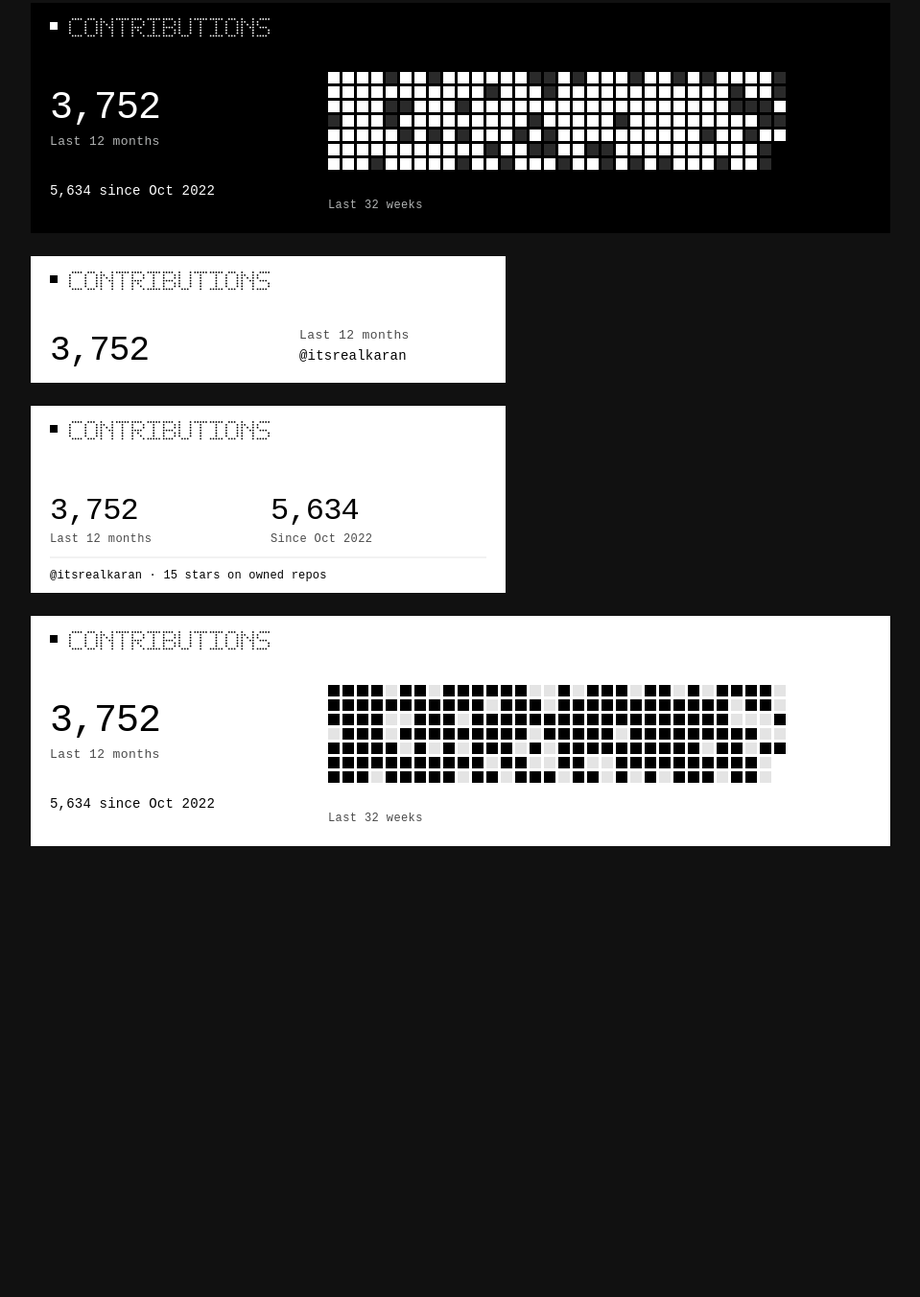
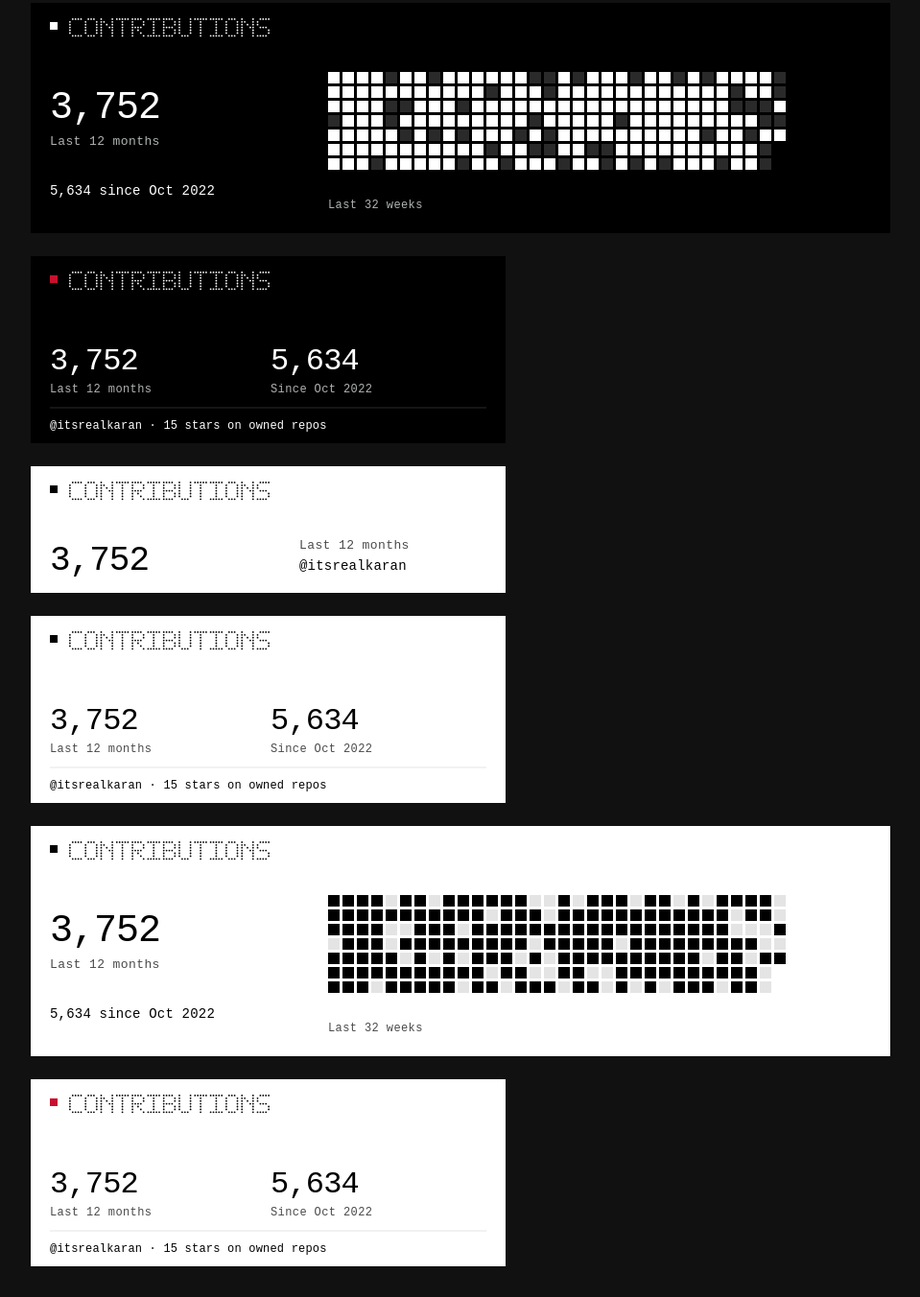
Before and after one commit to itsrealkaran/nothing-github-contributions, a plain HTML site: page index.html in a window 1280 px wide. Shown: the part 404-1756 px from the top of the page at 96% size, without its empty margins (0-959 px from the left). Before the commit the page ends 1318 px from the top, so only its background shows below. Drawn offline with Linux system fonts and the light colour scheme.

Commit message:
docs: preview the red title mark

```diff
--- a/index.html
+++ b/index.html
@@ -6,7 +6,9 @@
 <img src="dist/itsrealkaran/classic-compact.svg" alt="classic compact">
 <img src="dist/itsrealkaran/classic-regular.svg" alt="classic regular">
 <img src="dist/itsrealkaran/classic-wide.svg" alt="classic wide">
+<img src="dist/itsrealkaran/classic-r-regular.svg" alt="classic-r regular">
 <img src="dist/itsrealkaran/white-compact.svg" alt="white compact">
 <img src="dist/itsrealkaran/white-regular.svg" alt="white regular">
 <img src="dist/itsrealkaran/white-wide.svg" alt="white wide">
+<img src="dist/itsrealkaran/white-r-regular.svg" alt="white-r regular">
 </main>
```
